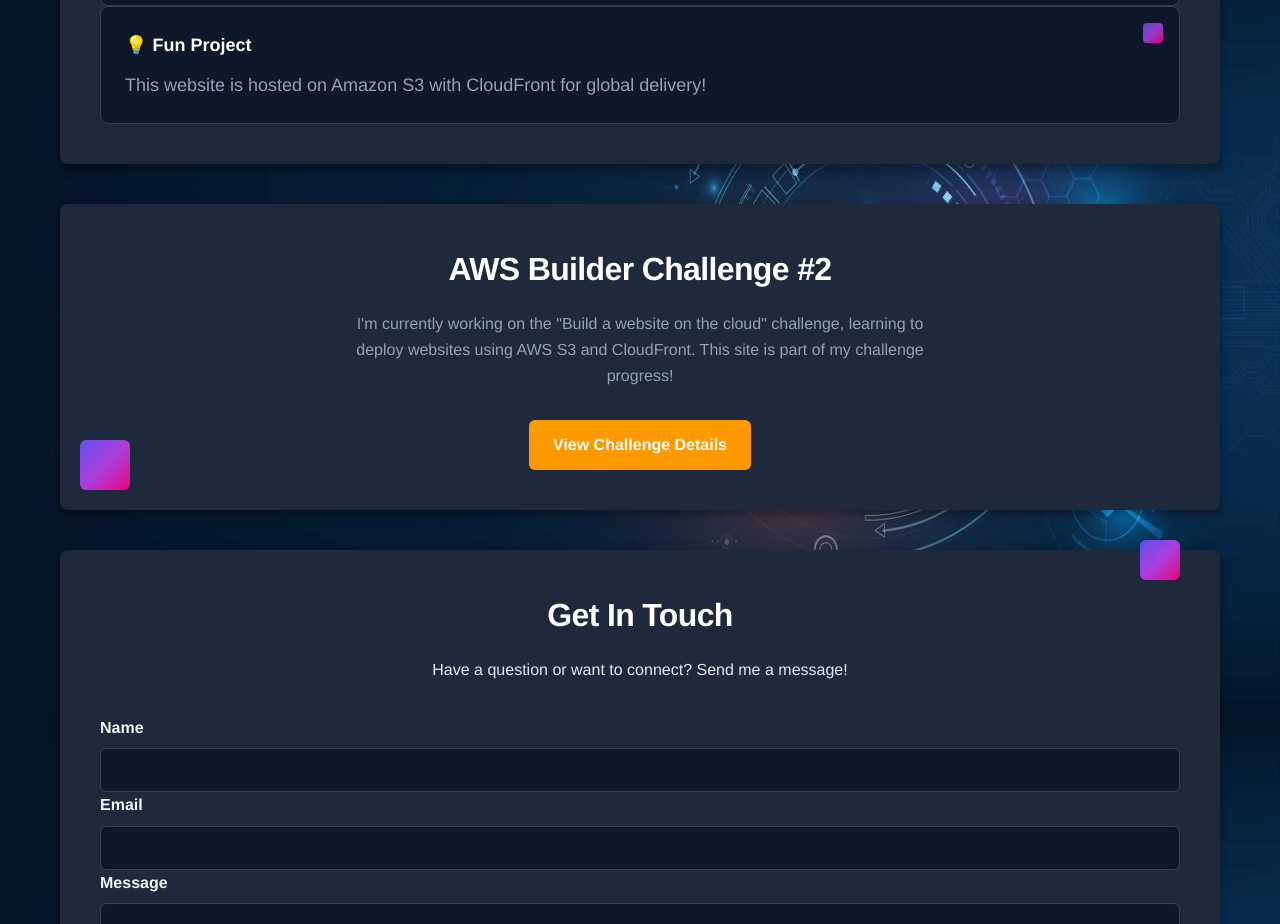
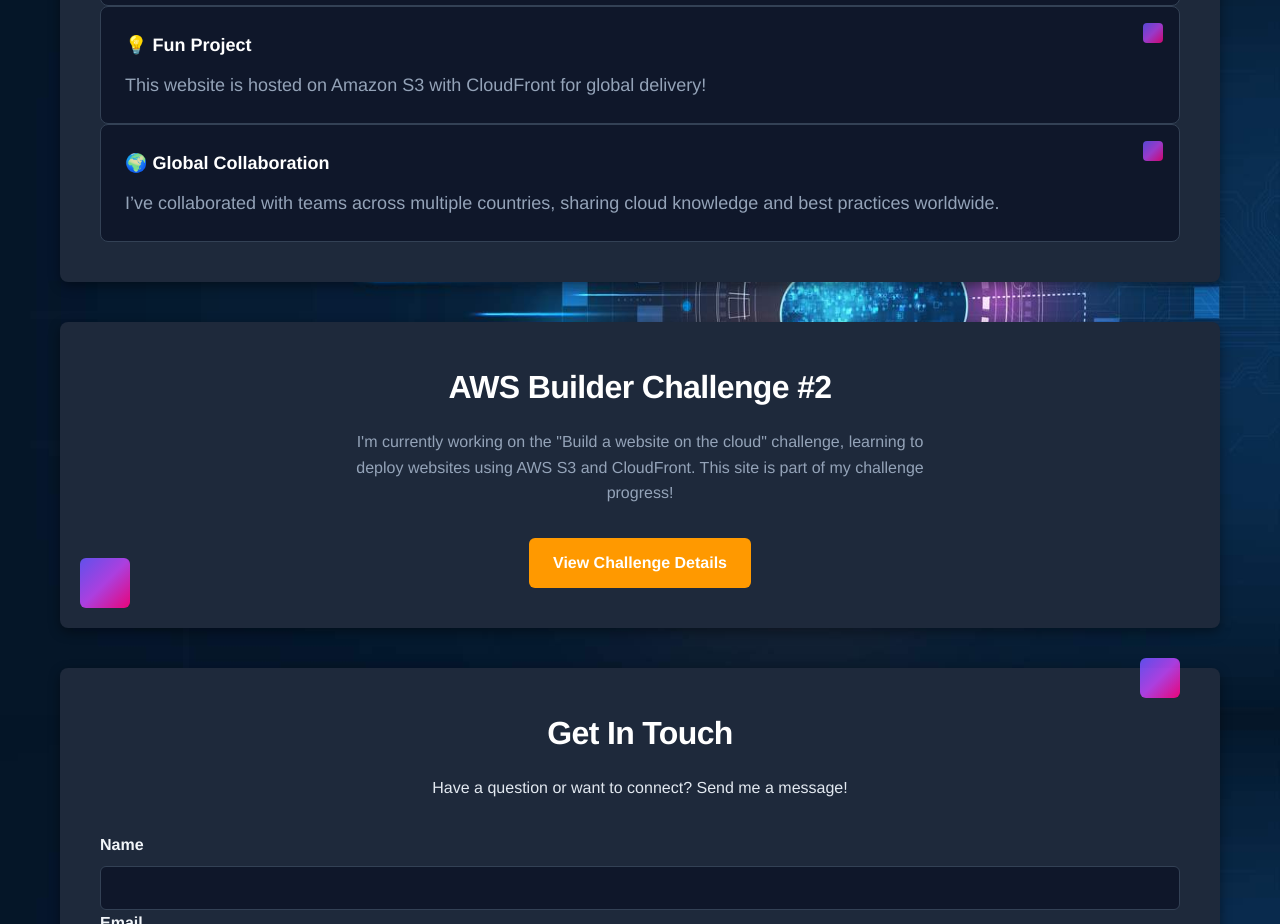
Before and after one commit to LearnTechWithJR/my-builder-challenge-website-jr, a plain HTML site: page index.html in a window 1280 px wide. Shown: the part 2485-3409 px from the top of the page. Drawn offline with Linux system fonts and the light colour scheme.

Commit message:
Update index.html

```diff
--- a/index.html
+++ b/index.html
@@ -148,6 +148,10 @@
                     <h4>💡 Fun Project</h4>
                     <p>This website is hosted on Amazon S3 with CloudFront for global delivery!</p>
                 </div>
+				<div class="fact-card">
+                    <h4>🌍 Global Collaboration</h4>
+                    <p>I’ve collaborated with teams across multiple countries, sharing cloud knowledge and best practices worldwide.</p>
+                </div>
             </div>
         </section>
 
@@ -263,5 +267,6 @@
 
 
 
+
 </body>
 </html>
```
